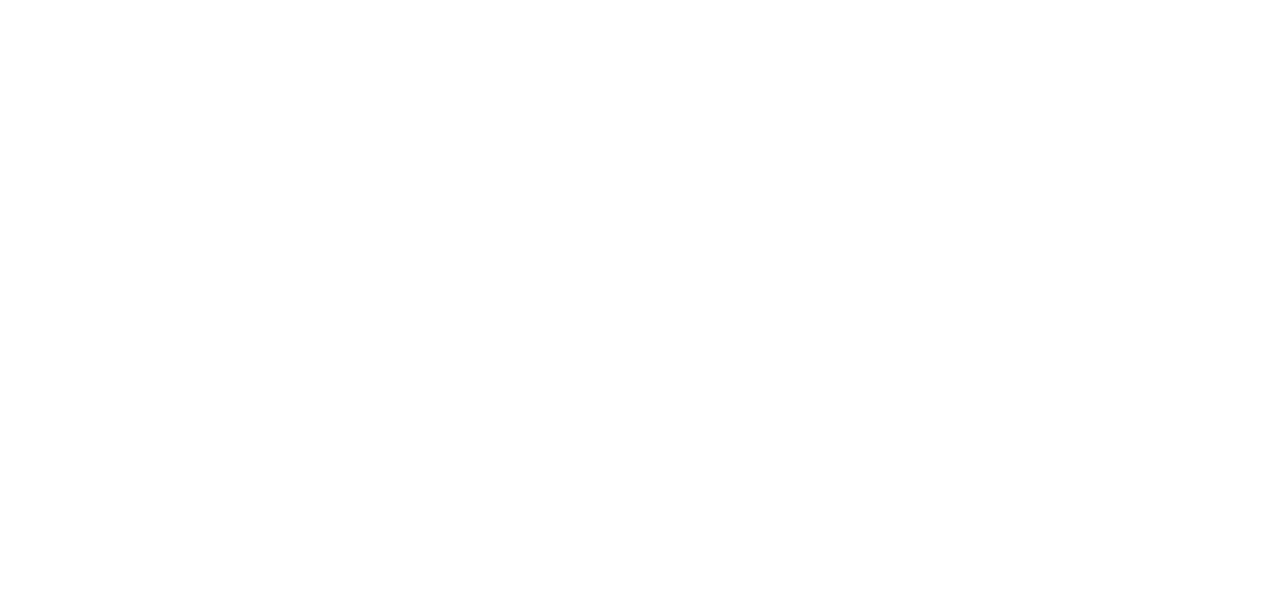
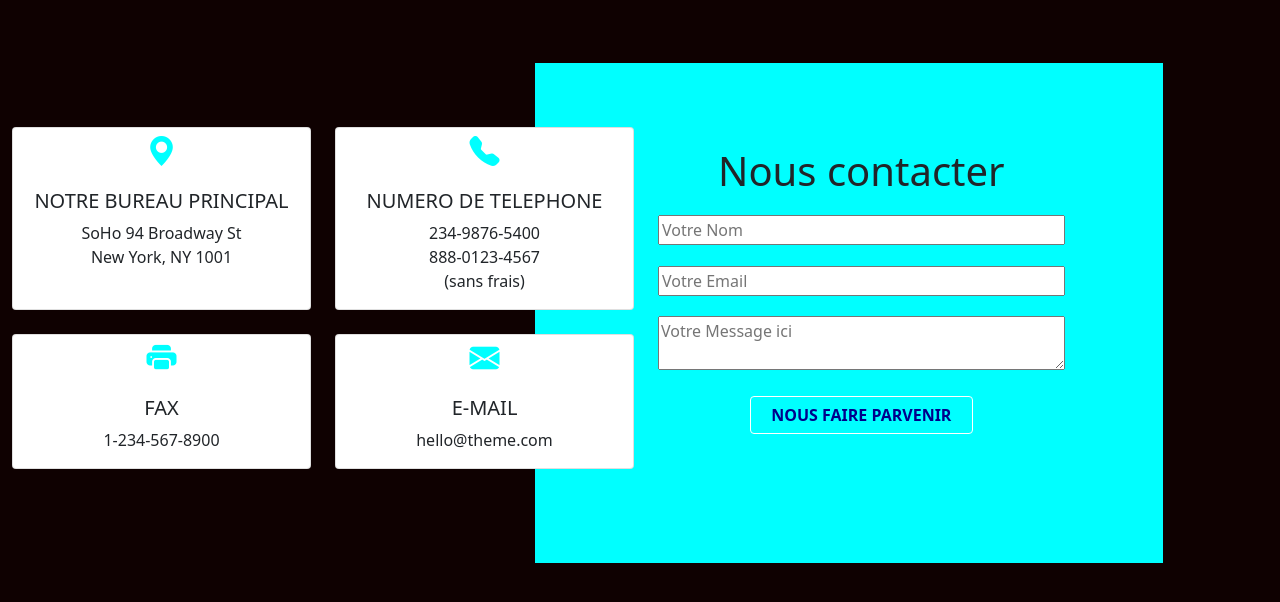
Before and after one commit to frNicolasSCHMITT/Project-page-contact, a plain HTML site: page index.html in a window 1280 px wide. Drawn offline with nearby package versions, Linux system fonts and the light colour scheme.

Commit message:
feat: stable vers 1.0

```diff
--- a/index.html
+++ b/index.html
@@ -11,7 +11,83 @@
     <title>Page Contact Presentation</title>
 </head>
 <body>
-
+    <section class="container-fluid">
+            <div class="row cartes">
+                <div class="col-md-6">
+                    <div class="row row-cols-1 row-cols-md-2 g-4">
+                        <div class="col">
+                        <div class="card">
+                            <i class="bi bi-geo-alt-fill icones"></i>
+                            <div class="card-body">
+                            <h5 class="card-title">NOTRE BUREAU PRINCIPAL</h5>
+                            <p class="card-text">
+                                SoHo 94 Broadway St <br>
+                                New York, NY 1001
+                                <br><br>
+                            </p>
+                            </div>
+                        </div>
+                        </div>
+                        <div class="col">
+                        <div class="card">
+                            <i class="bi bi-telephone-fill icones"></i>
+                            <div class="card-body">
+                            <h5 class="card-title">NUMERO DE TELEPHONE</h5>
+                            <p class="card-text">
+                                234-9876-5400 <br>
+                                888-0123-4567 <br>
+                                (sans frais)
+                            </p>
+                            </div>
+                        </div>
+                        </div>
+                        <div class="col">
+                        <div class="card">
+                            <i class="bi bi-printer-fill icones"></i>
+                            <div class="card-body">
+                            <h5 class="card-title">FAX</h5>
+                            <p class="card-text">
+                                1-234-567-8900
+                            </p>
+                            </div>
+                        </div>
+                        </div>
+                        <div class="col">
+                        <div class="card">
+                            <i class="bi bi-envelope-fill icones"></i>
+                            <div class="card-body">
+                            <h5 class="card-title">E-MAIL</h5>
+                            <p class="card-text">
+                                hello@theme.com
+                            </p>
+                            </div>
+                        </div>
+                        </div>
+                    </div>
+                </div>
+                <div class="col-md-6">
+                    <div class="row formulaire">
+                        <div class="col-md-8">
+                            <h1 class="contact">Nous contacter</h1>
+                        </div>
+                        <div class="col-md-8">
+                            <input class="remplir" type="text" id="name" name="user_name" placeholder="Votre Nom">
+                        </div>
+                        <div class="col-md-8">
+                            <input class="remplir" type="email" id="mail" name="user_mail" placeholder="Votre Email">
+                        </div>
+                        <div class="col-md-8">
+                            <textarea class="remplir" id="msg" name="user_message" placeholder="Votre Message ici"></textarea>
+                        </div>
+                        <div class="col-md-8">
+                            <button type="submit" class="btn btn-outline-primary bouton">NOUS FAIRE PARVENIR</button>
+                        </div>
+                    </div>
+                </div>
+            </div>
+            <div class="row col-md-6 offset-md-5 bleu">
+            </div>
+    </section>
 </body>
 <!-- JavaScript Bundle with Popper -->
 <script src="https://cdn.jsdelivr.net/npm/bootstrap@5.0.0-beta3/dist/js/bootstrap.bundle.min.js" integrity="sha384-JEW9xMcG8R+pH31jmWH6WWP0WintQrMb4s7ZOdauHnUtxwoG2vI5DkLtS3qm9Ekf" crossorigin="anonymous"></script>
--- a/style.css
+++ b/style.css
@@ -0,0 +1,41 @@
+body{
+    background-color: rgb(15, 1, 1);
+    text-align: center;
+}
+h1{
+    margin: 5%;
+}
+.cartes{
+    z-index: 2;
+    position: absolute;
+    margin-top: 5%;
+}
+.icones{
+    color: cyan;
+    font-size: 30px;
+}
+.remplir{
+    width: 100%;
+    margin-bottom: 5%;
+}
+.bleu{
+    background-color: cyan;
+    z-index: 1;
+    height: 500px;
+    margin-top: 5%;
+}
+.bouton{
+    border: 1px solid white;
+    padding-left: 5%;
+    padding-right: 5%;
+    font-weight: bold;
+    color: darkblue;
+}
+@media screen and (max-width: 769px) {
+    body{
+        background-color: cyan;
+    }
+    .bleu{
+        display: none;
+    }
+}
```
